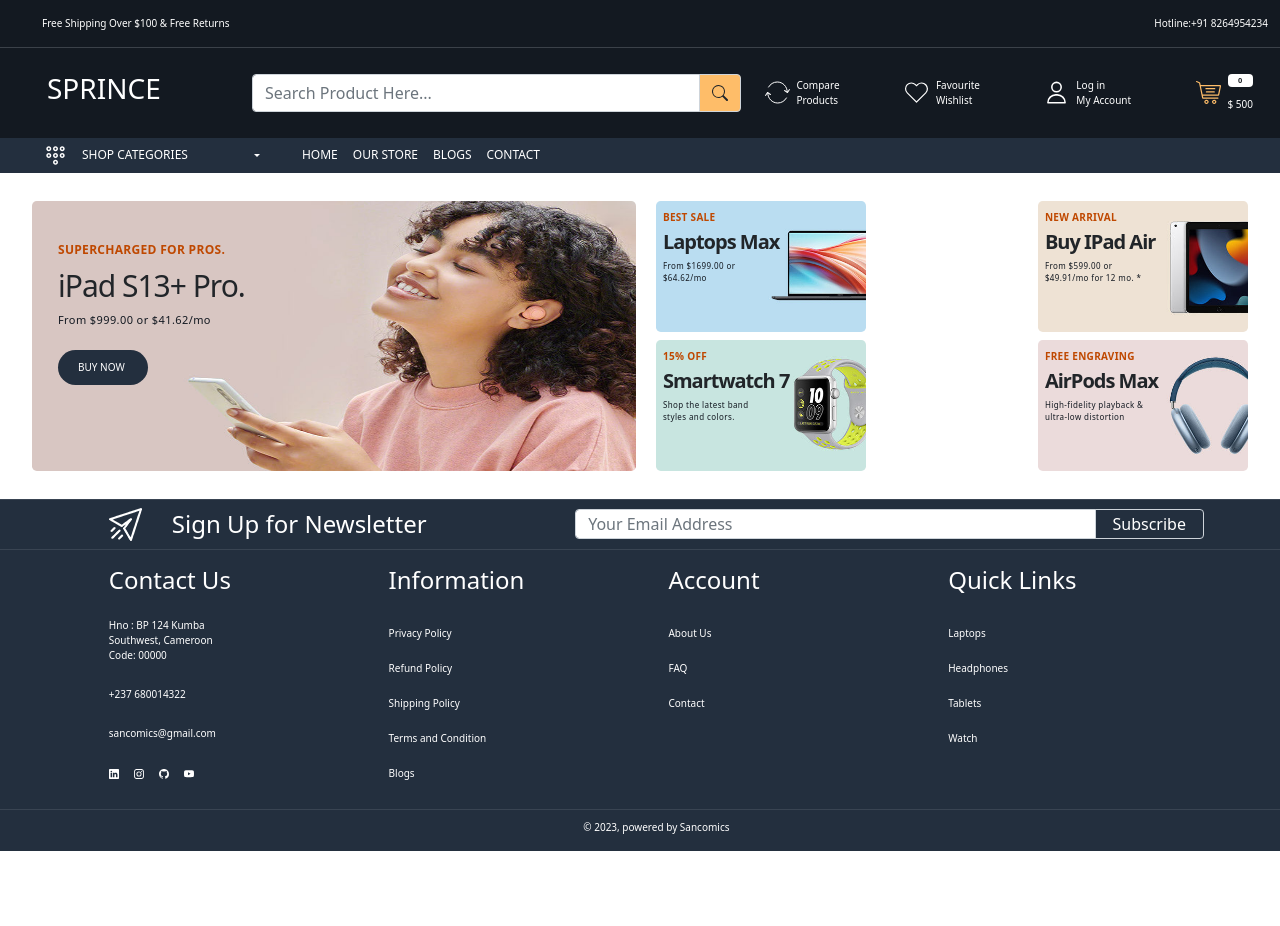
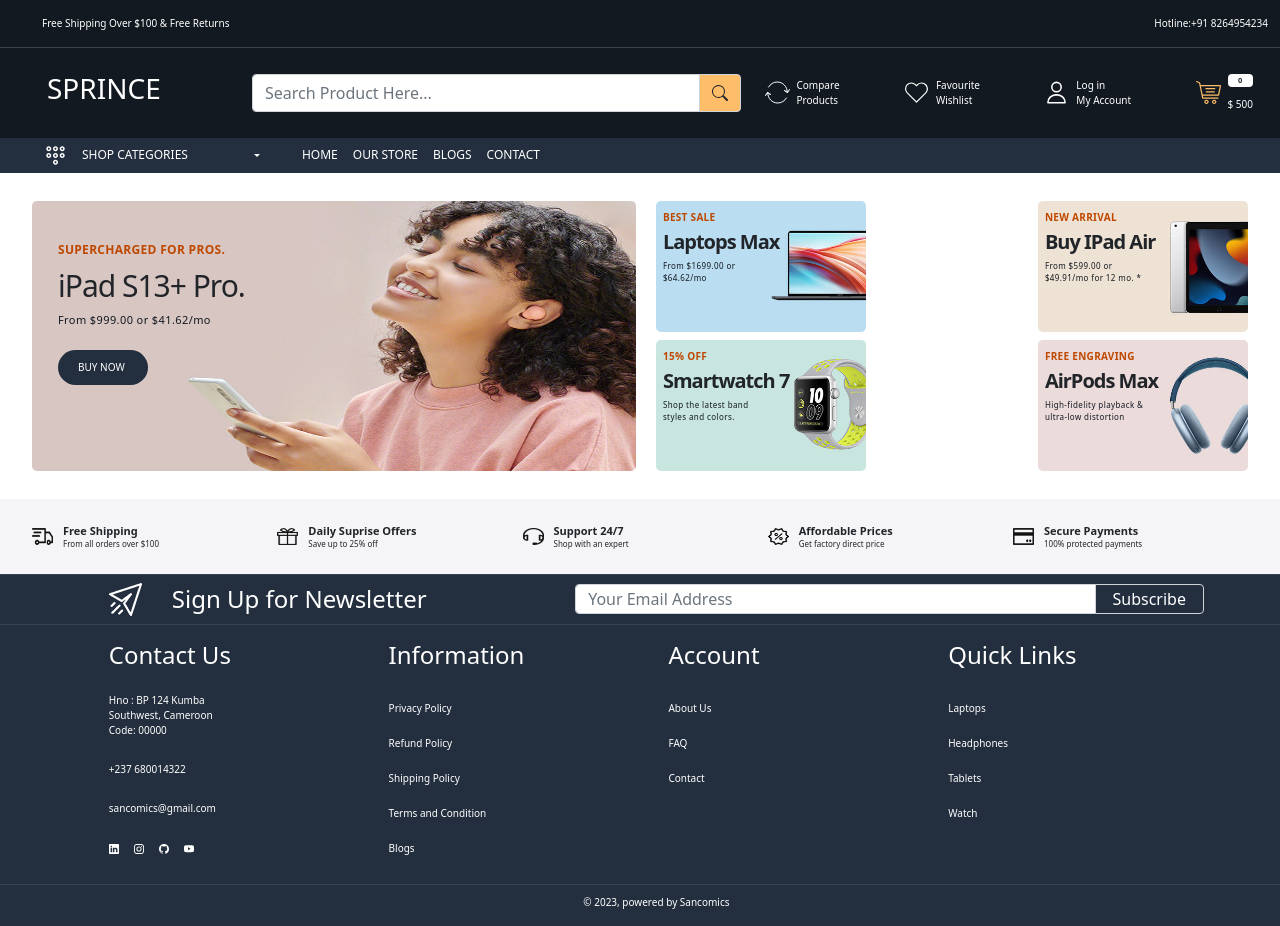
Before and after one commit to SANCOMICS/My-Commerce, a React (Create React App) app: page / in a window 1280 px wide. Before the commit the page ends 851 px from the top, so only its background shows below. Built offline with nearby package versions, Linux system fonts and the light colour scheme.

Commit message:
next in home body
second  body tab on home screen

```diff
--- a/src/App.css
+++ b/src/App.css
@@ -9,6 +9,7 @@
   --color-febd69: #febd69;
   --color-232f3e: #232f3e;
   --color-bf4800: #bf4800;
+  --color-f5f5f7: #f5f5f7;
 }
 body{
   font-family: "Rubik", sans-serif;
@@ -222,5 +223,25 @@
   font-weight: 500;
 }
 
+/* home wrapper 2 */
+.home-wrapper-2{
+  background-color: var(--color-f5f5f7);
+}
+.home-wrapper-2 img{
+  height: 17px;
+  width: 21px;
+}
+.reds{
+  font-size: 11px;
+  font-weight: 700;
+  margin: 0;
+  line-height: 15px;
+}
+.redsp{
+  font-size: 8px;
+  font-weight: 500;
+}
+/* home wrapper 2 ends here */
+
 
 /* homePage Part end here */
--- a/src/pages/Home.js
+++ b/src/pages/Home.js
@@ -73,6 +73,51 @@
 
 
       </section>
+      <section className='home-wrapper-2 py-4 '>
+        <div className='container-xxl'>
+          <div className='row'>
+            <div className='col-9'>
+              <div className='services d-flex align-items-center justify-content-between gap-15'>
+                <div className='d-flex align-items-center gap-10 col-3 '>
+                  <img src='images/service.png' alt='services'  />
+                  <div>
+                    <h6 className='reds'>Free Shipping</h6>
+                    <p className='mb-0 redsp'>From all orders over $100</p>
+                  </div>
+                </div>
+                <div className='d-flex align-items-center gap-10 col-3'>
+                  <img src='images/service-02.png' alt='services' />
+                  <div>
+                    <h6 className='reds'>Daily Suprise Offers</h6>
+                    <p className='mb-0 redsp'>Save up to 25% off</p>
+                  </div>
+                </div>
+                <div className='d-flex align-items-center gap-10 col-3'>
+                  <img src='images/service-03.png' alt='services' />
+                  <div>
+                    <h6 className='reds'>Support 24/7</h6>
+                    <p className='mb-0 redsp'>Shop with an expert</p>
+                  </div>
+                </div>
+                <div className='d-flex align-items-center gap-10 col-3'>
+                  <img src='images/service-04.png' alt='services' />
+                  <div>
+                    <h6 className='reds'>Affordable Prices</h6>
+                    <p className='mb-0 redsp'>Get factory direct price</p>
+                  </div>
+                </div>
+                <div className='d-flex align-items-center gap-10 col-3'>
+                  <img src='images/service-05.png' alt='services' />
+                  <div>
+                    <h6 className='reds'>Secure Payments</h6>
+                    <p className='mb-0 redsp'>100% protected payments</p>
+                  </div>
+                </div>
+              </div>
+            </div>
+          </div>
+        </div>
+      </section>
     </>
   )
 }
```
